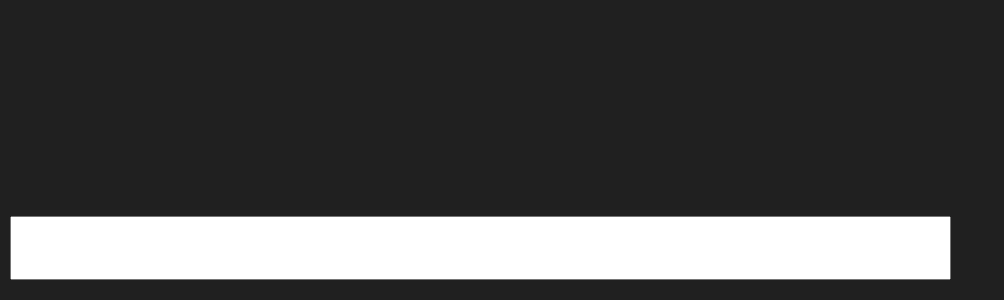
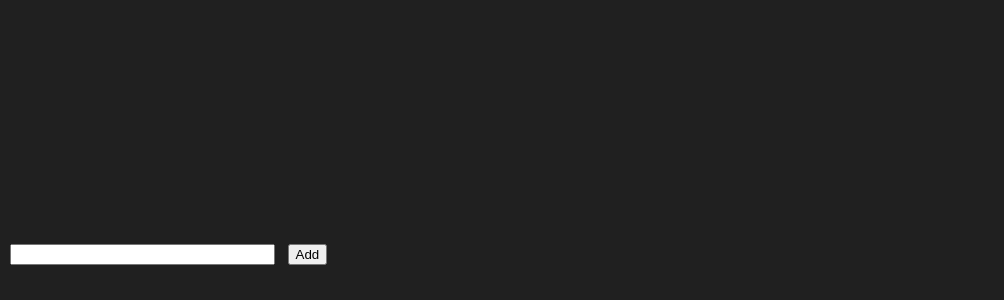
Before and after one commit to austinbarrows/texthooker-with-inputbox, a plain HTML site: page index.html in a window 1280 px wide. Shown: the part 510-810 px from the top of the page, without its empty margins (0-1004 px from the left). Drawn offline with Linux system fonts and the light colour scheme.

Commit message:
Refactor input box to form; add submit button

```diff
--- a/index.html
+++ b/index.html
@@ -10,7 +10,10 @@
 </head>
 <body>
     <main id="autopaste-box"></main>
-    <input type="text" size="30" id="bottom-textbox">
+    <form action="" onsubmit="addLine(); return false" id="bottom-textbox">
+        <input type="text" size="30" id="line-input">
+        <button id="add-line-button">Add</button>
+    </form>
 </body>
 <script src="main.js"></script>
 </html>
```
